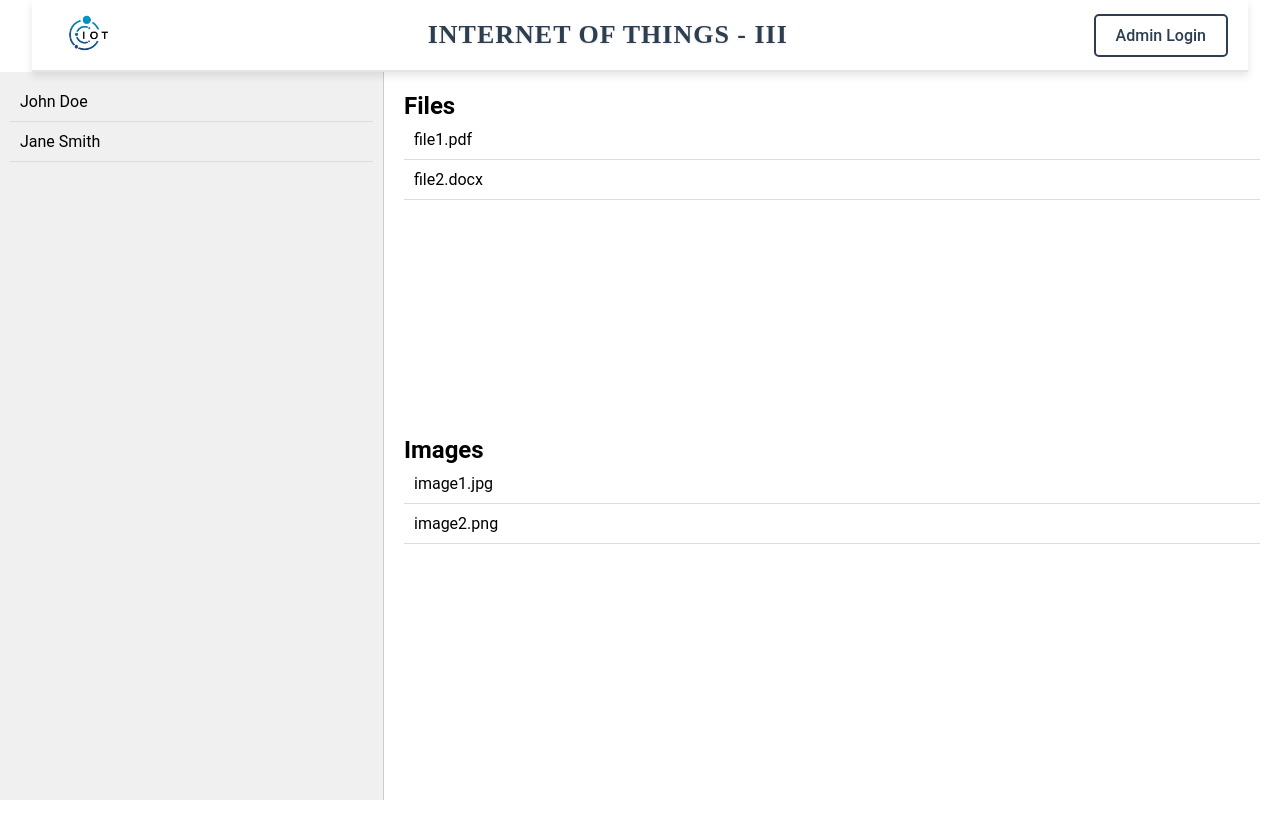
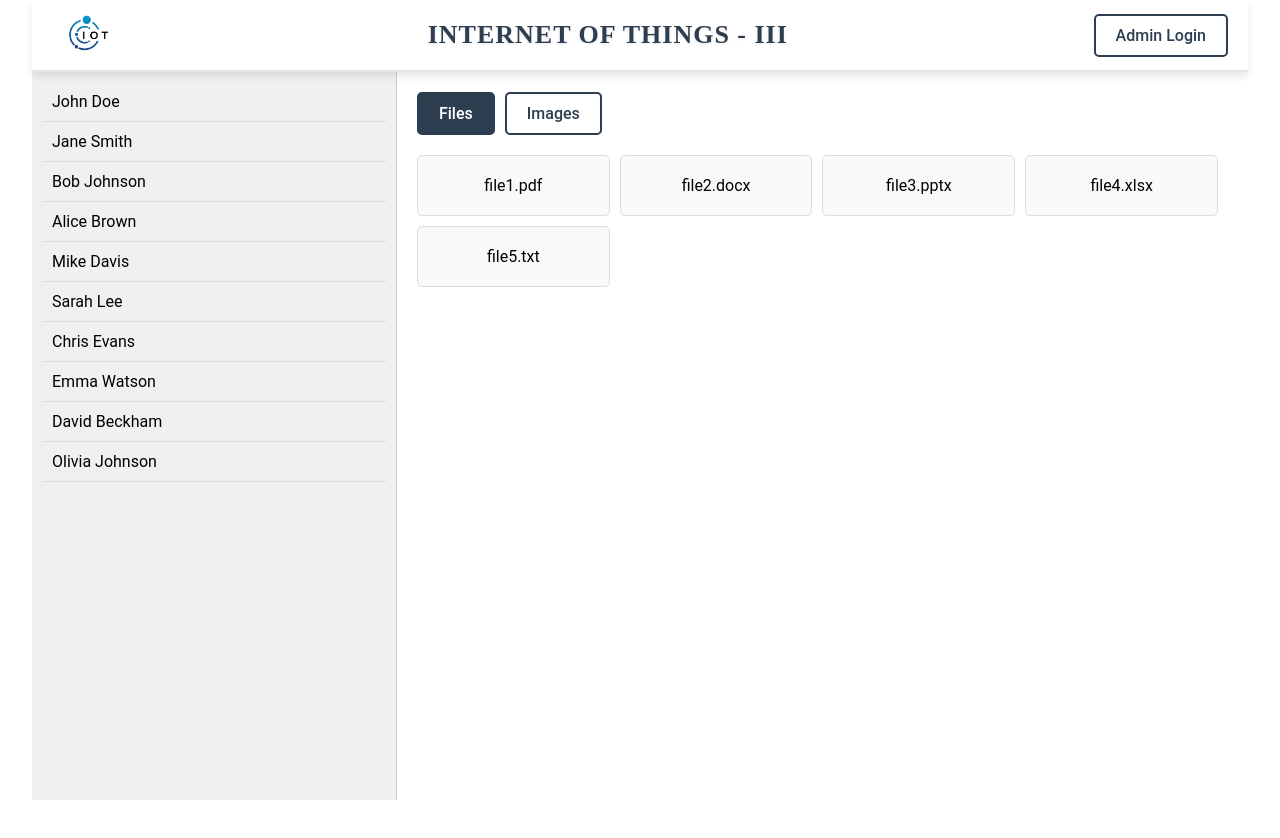
Before and after one commit to bhanuteja449896/ad1, a React (Create React App) app in the folder project/: page / in a window 1280 px wide. Both pictures are taken after a click on the element "John Doe". Shown: the top 838 px of the page. After the commit the page ends 800 px from the top, so only its background shows below. Built offline with nearby package versions, Linux system fonts and the light colour scheme.

Commit message:
changes made in css files and changed the files and images presentation way in the body

```diff
--- a/project/public/db.json
+++ b/project/public/db.json
@@ -1,12 +1,44 @@
 {
-    "data": {
-      "John Doe": {
-        "files": ["file1.pdf", "file2.docx"],
-        "images": ["image1.jpg", "image2.png"]
-      },
-      "Jane Smith": {
-        "files": ["file3.pdf", "file4.docx"],
-        "images": ["image3.jpg", "image4.png"]
-      }
+  "data": {
+    "John Doe": {
+      "files": ["file1.pdf", "file2.docx", "file3.pptx", "file4.xlsx", "file5.txt"],
+      "images": ["image1.jpg", "image2.png", "image3.gif", "image4.bmp", "image5.tiff"]
+    },
+    "Jane Smith": {
+      "files": ["file6.pdf", "file7.docx", "file8.pptx", "file9.xlsx", "file10.txt"],
+      "images": ["image6.jpg", "image7.png", "image8.gif", "image9.bmp", "image10.tiff"]
+    },
+    "Bob Johnson": {
+      "files": ["file11.pdf", "file12.docx", "file13.pptx", "file14.xlsx", "file15.txt"],
+      "images": ["image11.jpg", "image12.png", "image13.gif", "image14.bmp", "image15.tiff"]
+    },
+    "Alice Brown": {
+      "files": ["file16.pdf", "file17.docx", "file18.pptx", "file19.xlsx", "file20.txt"],
+      "images": ["image16.jpg", "image17.png", "image18.gif", "image19.bmp", "image20.tiff"]
+    },
+    "Mike Davis": {
+      "files": ["file21.pdf", "file22.docx", "file23.pptx", "file24.xlsx", "file25.txt"],
+      "images": ["image21.jpg", "image22.png", "image23.gif", "image24.bmp", "image25.tiff"]
+    },
+    "Sarah Lee": {
+      "files": ["file26.pdf", "file27.docx", "file28.pptx", "file29.xlsx", "file30.txt"],
+      "images": ["image26.jpg", "image27.png", "image28.gif", "image29.bmp", "image30.tiff"]
+    },
+    "Chris Evans": {
+      "files": ["file31.pdf", "file32.docx", "file33.pptx", "file34.xlsx", "file35.txt"],
+      "images": ["image31.jpg", "image32.png", "image33.gif", "image34.bmp", "image35.tiff"]
+    },
+    "Emma Watson": {
+      "files": ["file36.pdf", "file37.docx", "file38.pptx", "file39.xlsx", "file40.txt"],
+      "images": ["image36.jpg", "image37.png", "image38.gif", "image39.bmp", "image40.tiff"]
+    },
+    "David Beckham": {
+      "files": ["file41.pdf", "file42.docx", "file43.pptx", "file44.xlsx", "file45.txt"],
+      "images": ["image41.jpg", "image42.png", "image43.gif", "image44.bmp", "image45.tiff"]
+    },
+    "Olivia Johnson": {
+      "files": ["file46.pdf", "file47.docx", "file48.pptx", "file49.xlsx", "file50.txt"],
+      "images": ["image46.jpg", "image47.png", "image48.gif", "image49.bmp", "image50.tiff"]
     }
   }
+}
--- a/project/src/components/Body.css
+++ /dev/null
@@ -1,43 +0,0 @@
-.body-container {
-    display: flex;
-    height: calc(100vh - 72px); /* Adjust based on the navbar height */
-    background-color: #f0f0f0;
-}
-
-.names-list {
-    width: 30%; /* 3:7 ratio */
-    overflow-y: auto;
-    background-color: #f0f0f0;
-    padding: 10px;
-    border-right: 1px solid #ccc;
-}
-
-.name-item {
-    padding: 10px;
-    cursor: pointer;
-    border-bottom: 1px solid #ddd;
-    transition: background-color 0.3s ease;
-}
-
-.name-item:hover {
-    background-color: #e0e0e0;
-}
-
-.data-display {
-    width: 70%; /* 3:7 ratio */
-    padding: 20px;
-    background-color: white; /* Ensures the background color is separate from the navbar */
-    display: flex;
-    flex-direction: column;
-}
-
-.files-list, .images-list {
-    flex: 1; /* Allow these to grow and fill the available space */
-    overflow-y: auto; /* Ensure they have their own scrollbars */
-    margin-bottom: 20px;
-}
-
-.file-item, .image-item {
-    padding: 10px;
-    border-bottom: 1px solid #ddd;
-}
--- a/project/src/components/Body.js
+++ b/project/src/components/Body.js
@@ -1,9 +1,10 @@
 import React, { useState, useEffect } from "react";
-import "./Body.css";
+import "./css/Body.css";
 
 const Body = () => {
   const [data, setData] = useState({});
   const [selectedName, setSelectedName] = useState(null);
+  const [showFiles, setShowFiles] = useState(true);
 
   useEffect(() => {
     // Fetch data from the JSON file
@@ -14,6 +15,7 @@ const Body = () => {
 
   const handleNameClick = (name) => {
     setSelectedName(name);
+    setShowFiles(true); // Default to showing files when a name is clicked
   };
 
   return (
@@ -28,21 +30,22 @@ const Body = () => {
       <div className="data-display">
         {selectedName && (
           <>
-            <h2>Files</h2>
-            <div className="files-list">
-              {data[selectedName].files.map((file, index) => (
-                <div key={index} className="file-item">
-                  {file}
-                </div>
-              ))}
+            <div className="buttons-container">
+              <button className={showFiles ? "active" : ""} onClick={() => setShowFiles(true)}>Files</button>
+              <button className={!showFiles ? "active" : ""} onClick={() => setShowFiles(false)}>Images</button>
             </div>
-            <h2>Images</h2>
-            <div className="images-list">
-              {data[selectedName].images.map((image, index) => (
-                <div key={index} className="image-item">
-                  {image}
-                </div>
-              ))}
+            <div className="items-list">
+              {showFiles
+                ? data[selectedName].files.map((file, index) => (
+                    <div key={index} className="item-box">
+                      {file}
+                    </div>
+                  ))
+                : data[selectedName].images.map((image, index) => (
+                    <div key={index} className="item-box">
+                      {image}
+                    </div>
+                  ))}
             </div>
           </>
         )}
--- a/project/src/components/Home.js
+++ b/project/src/components/Home.js
@@ -1,7 +1,7 @@
 import React from "react";
 import Navbar from "./Navbar";
 import Body from "./Body";
-import "./Home.css";
+import "./css/Home.css";
 
 const Home = () => {
   return (
--- a/project/src/components/LoginPage.js
+++ b/project/src/components/LoginPage.js
@@ -1,5 +1,5 @@
 import React from "react";
-import "./LoginPage.css";
+import "./css/LoginPage.css";
 
 const LoginPage = () => {
   return (
--- a/project/src/components/Navbar.js
+++ b/project/src/components/Navbar.js
@@ -1,6 +1,6 @@
 import React from 'react';
 import { useNavigate } from 'react-router-dom';
-import './Navbar.css';
+import './css/Navbar.css';
 
 const Navbar = () => {
   const navigate = useNavigate();
--- /dev/null
+++ b/project/src/components/css/Body.css
@@ -0,0 +1,76 @@
+.body-container {
+    display: flex;
+    height: calc(100vh - 72px);
+    background-color: white;
+    overflow: hidden;
+}
+
+.names-list {
+    width: 30%;
+    overflow-y: auto;
+    background-color: #f0f0f0;
+    padding: 10px;
+    border-right: 1px solid #ccc;
+    margin-left: 32px;
+}
+
+.name-item {
+    padding: 10px;
+    cursor: pointer;
+    border-bottom: 1px solid #ddd;
+    transition: background-color 0.3s ease;
+}
+
+.name-item:hover {
+    background-color: #e0e0e0;
+}
+
+.data-display {
+    width: 70%;
+    padding: 20px;
+    background-color: white;
+    display: flex;
+    flex-direction: column;
+    margin-right: 32px;
+}
+
+.buttons-container {
+    display: flex;
+    justify-content: flex-start;
+    margin-bottom: 20px;
+}
+
+.buttons-container button {
+    padding: 10px 20px;
+    margin-right: 10px;
+    font-size: 16px;
+    border: 2px solid #2c3e50;
+    background-color: white;
+    color: #2c3e50;
+    cursor: pointer;
+    border-radius: 5px;
+    font-family: 'Roboto', sans-serif;
+    font-weight: 500;
+    transition: background-color 0.3s ease, color 0.3s ease, transform 0.3s ease;
+}
+
+.buttons-container button:hover,
+.buttons-container button.active {
+    background-color: #2c3e50;
+    color: white;
+}
+
+.items-list {
+    display: flex;
+    flex-wrap: wrap;
+    gap: 10px;
+}
+
+.item-box {
+    width: calc(25% - 10px); /* Four items per row */
+    padding: 20px;
+    border: 1px solid #ddd;
+    border-radius: 5px;
+    background-color: #f9f9f9;
+    text-align: center;
+}
--- a/project/src/components/Home.css
+++ b/project/src/components/css/Home.css
@@ -2,5 +2,6 @@
 .home {
     margin-top: 72px; /* Adjust according to the navbar height */
     width: 100%;
-    height: 100vh;
+    height: calc(100vh - 72px); /* Ensures the height of the home container fits the screen */
+    overflow: hidden; /* Prevents extra scrollbars */
 }
```
Also changed, not shown: project/src/components/css/LoginPage.css (renamed from project/src/components/LoginPage.css), project/src/components/css/Navbar.css (renamed from project/src/components/Navbar.css).
